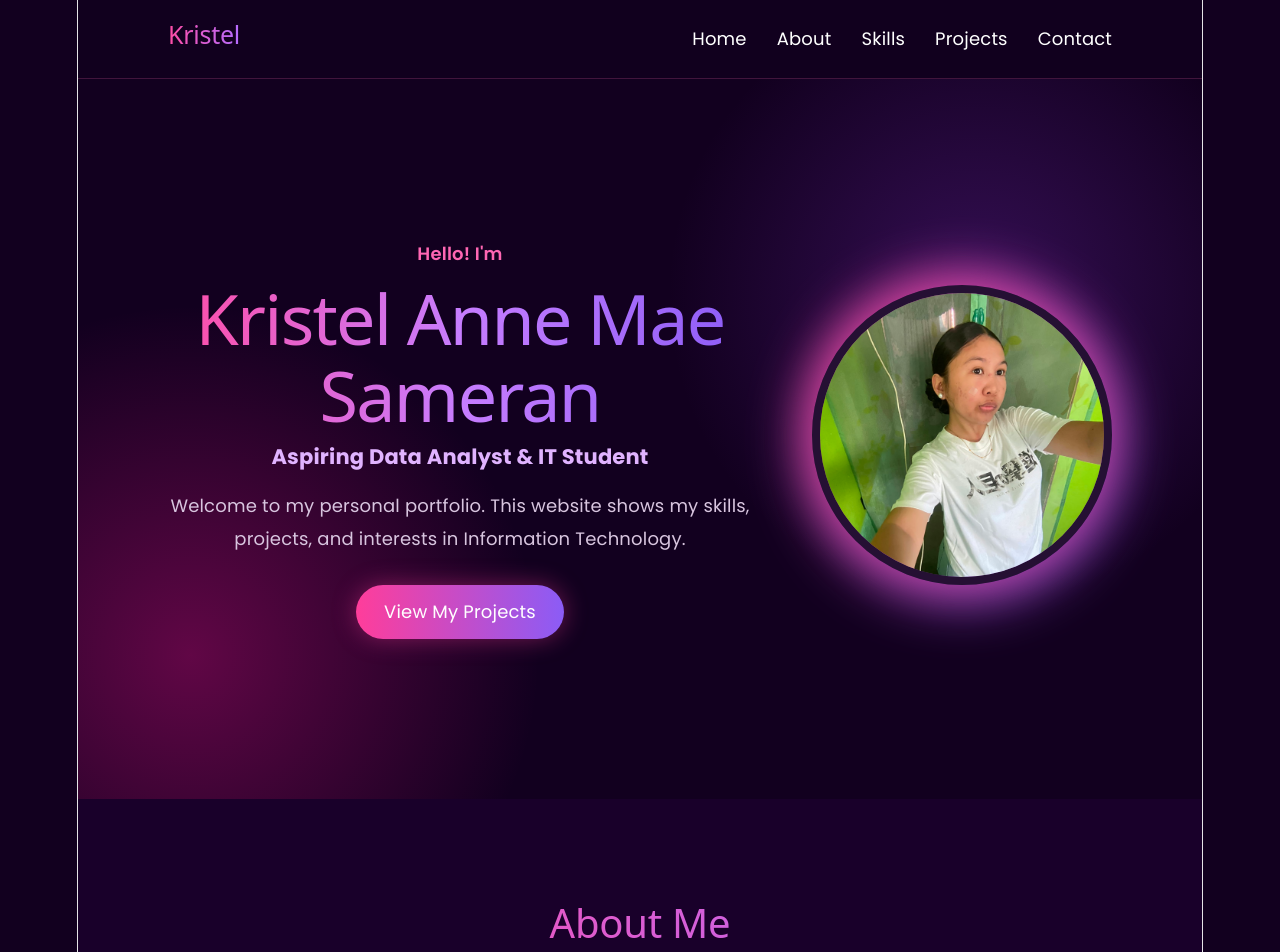
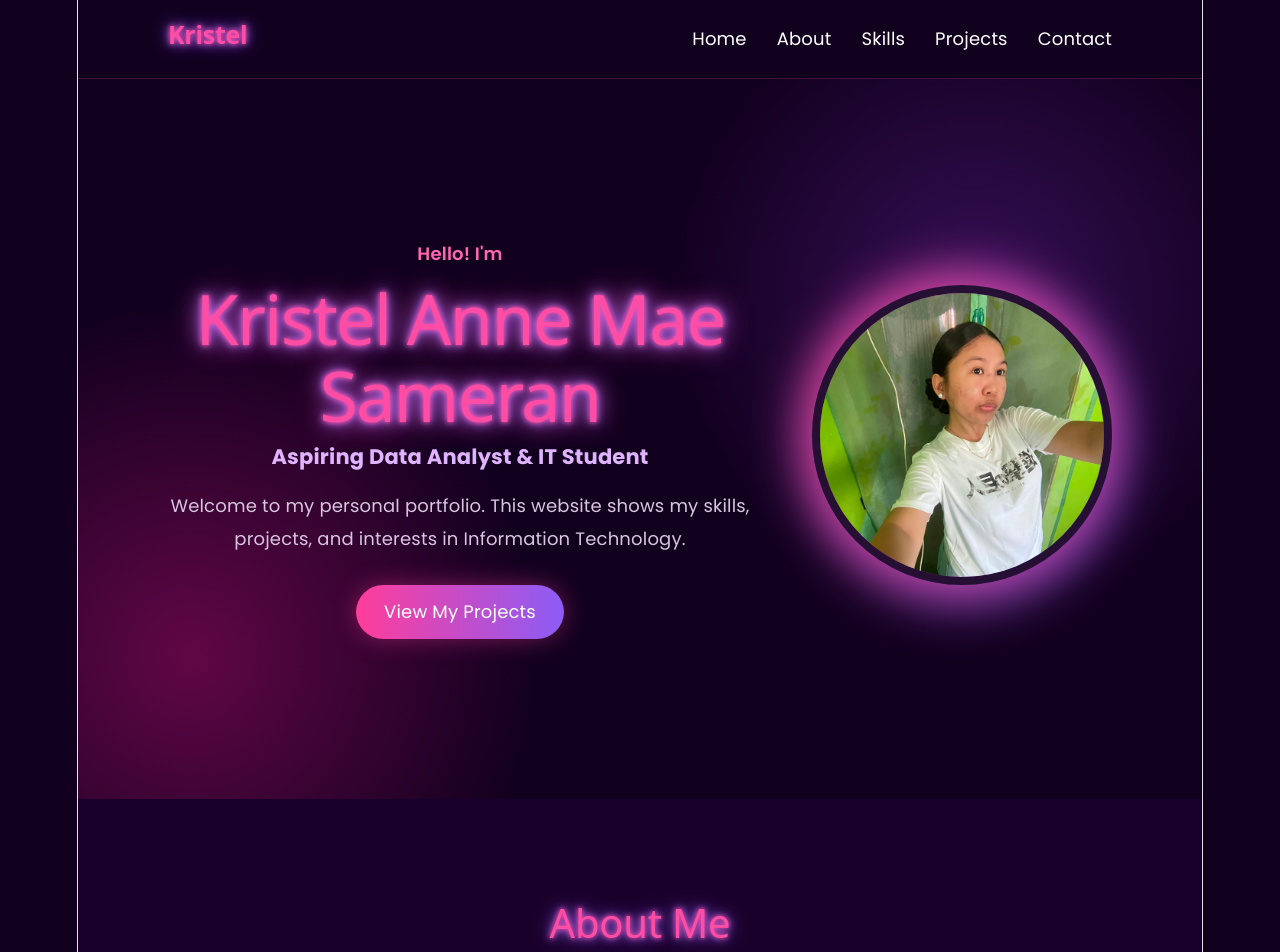
Before and after one commit to kristelannemaesameran-ai/PRACTICE, a React (Vite) app in the folder Portfolio/vite-project/: page / in a window 1280 px wide. Shown: the top 952 px of the page. Built offline with nearby package versions, Linux system fonts and the light colour scheme.

Commit message:
slight changes for my design

```diff
--- a/Portfolio/vite-project/src/components/About.css
+++ b/Portfolio/vite-project/src/components/About.css
@@ -10,9 +10,11 @@
 .contact h2 {
   font-size: 40px;
   margin-bottom: 30px;
-  background: linear-gradient(90deg, #ff4da6, #b56cff);
-  -webkit-background-clip: text;
-  color: transparent;
+  color: #ff4da6;
+  text-shadow:
+    0 0 5px #ff4da6,
+    0 0 10px #b56cff,
+    0 0 20px #8b5cf6;
 }
 
 .about > p {
--- a/Portfolio/vite-project/src/components/Home.css
+++ b/Portfolio/vite-project/src/components/Home.css
@@ -27,9 +27,12 @@
   margin: 10px 0;
   font-size: clamp(40px, 6vw, 70px);
   line-height: 1.1;
-  background: linear-gradient(90deg, #ff4da6, #c77dff, #8b5cf6);
-  -webkit-background-clip: text;
-  color: transparent;
+  color: #ff4da6;
+  text-shadow:
+    0 0 5px #ff4da6,
+    0 0 10px #c77dff,
+    0 0 20px #8b5cf6,
+    0 0 30px #ff4da6;
 }
 
 .home h3 {
--- a/Portfolio/vite-project/src/components/Navbar.css
+++ b/Portfolio/vite-project/src/components/Navbar.css
@@ -13,9 +13,12 @@
 
 .navbar h2 {
   font-size: 25px;
-  background: linear-gradient(90deg, #ff4da6, #b56cff);
-  -webkit-background-clip: text;
-  color: transparent;
+  font-weight: 700;
+  color: #ff4da6;
+  text-shadow:
+    0 0 5px #ff4da6,
+    0 0 10px #b56cff,
+    0 0 20px #8b5cf6;
 }
 
 .nav-links {
```
